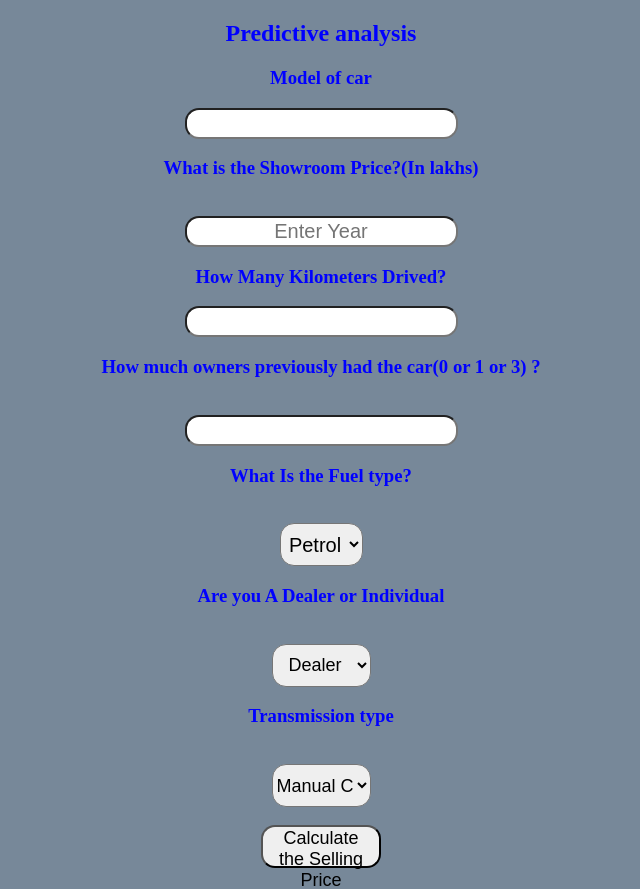
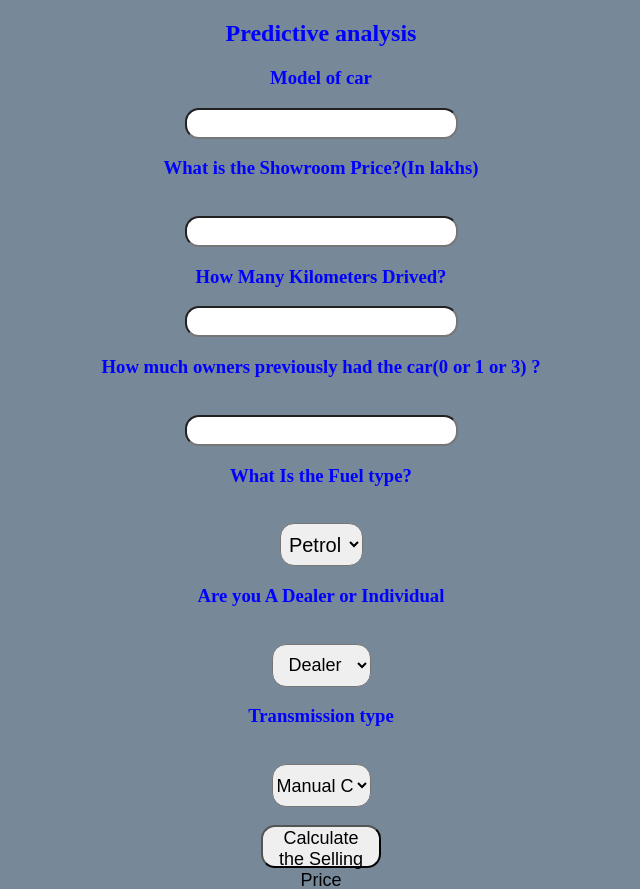
Before and after one commit to Ankit8607/car-price-prediction, a Flask app: page / in a window 1280 px wide. Shown: the top 889 px of the page, without its empty margins (319-959 px from the left). Run offline with Flask 2, Linux system fonts and the light colour scheme; parts of the project's set-up code (start-up, migrations or seed data) failed here and were passed over.

Commit message:
Update index.html

```diff
--- a/templates/index.html
+++ b/templates/index.html
@@ -14,7 +14,7 @@
             <h2>Predictive analysis</h2>
             <h3>Model of car</h3>
             <input id="first" name="Year" type="number ">
-            <h3>What is the Showroom Price?(In lakhs)</h3><br><input id="second" name="Present_Price" placeholder="Enter Year" required="required">
+            <h3>What is the Showroom Price?(In lakhs)</h3><br><input id="second" name="Present_Price" required="required">
             <h3>How Many Kilometers Drived?</h3><input id="third" name="Kms_Driven" required="required">
             <h3>How much owners previously had the car(0 or 1 or 3) ?</h3><br><input id="fourth" name="Owner" required="required">
             <h3>What Is the Fuel type?</h3><br><select name="Fuel_Type_Petrol" id="fuel" required="required">
```
